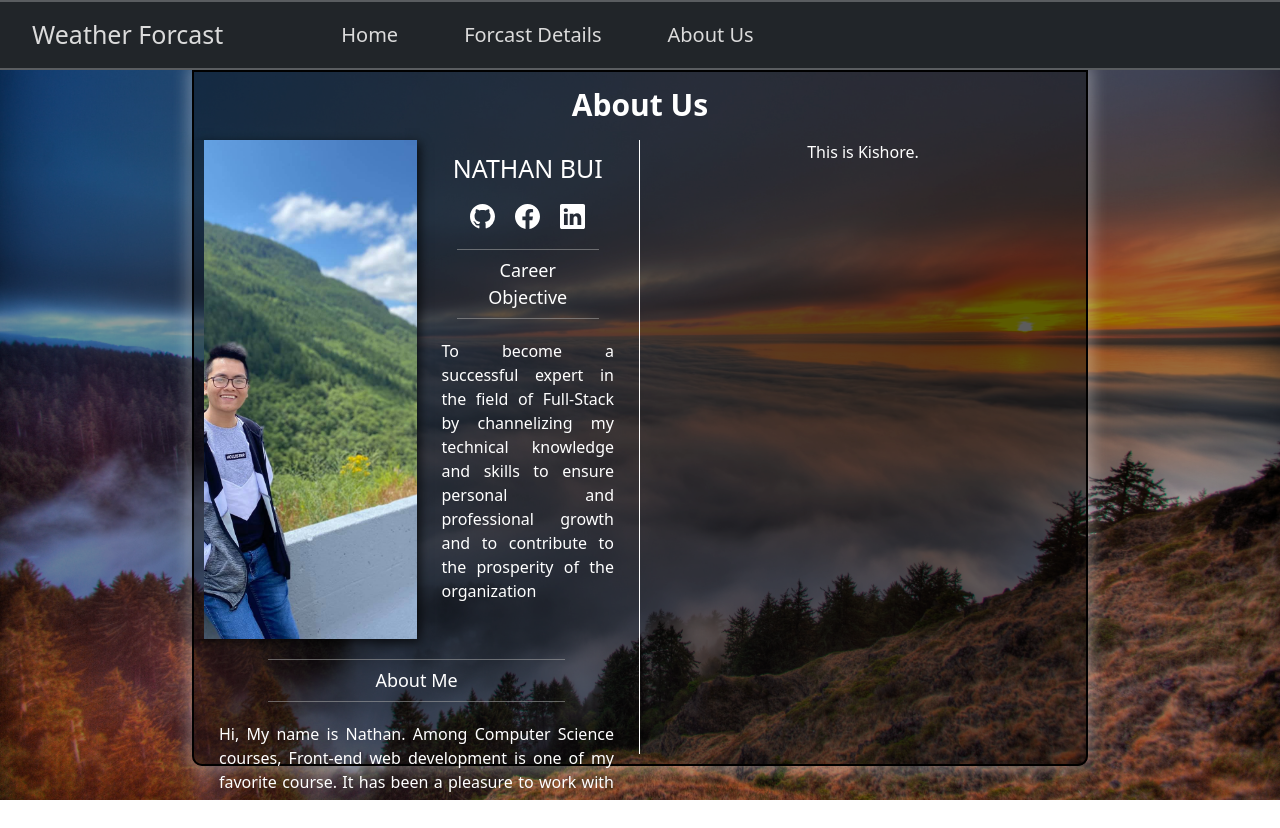
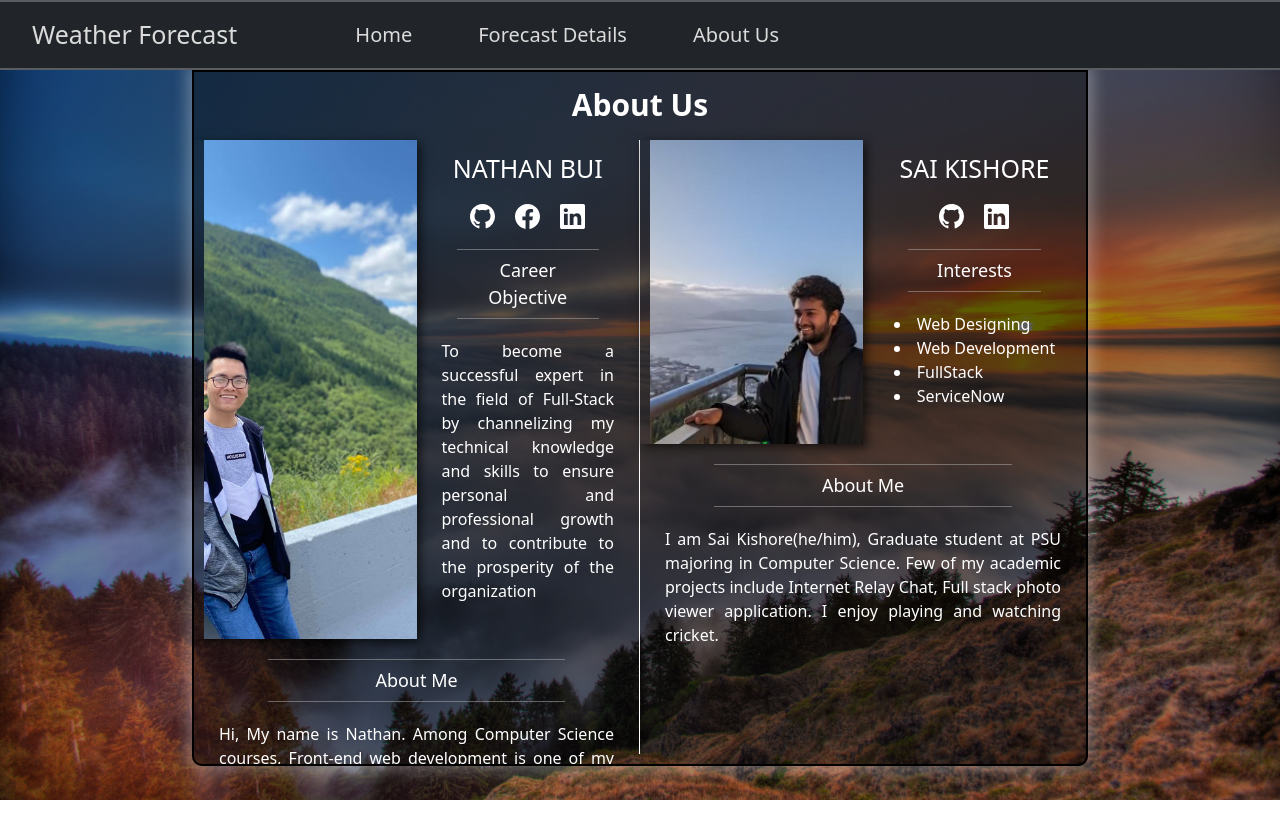
Before and after one commit to huutribui/CS430-530P-project, a React (Create React App) app: page /aboutUs in a window 1280 px wide. After the commit the page ends 800 px from the top, so only its background shows below. Built offline with nearby package versions, Linux system fonts and the light colour scheme.

Commit message:
Kishore Aboutus page
Added details in about us page

```diff
--- a/src/components/NavBar.jsx
+++ b/src/components/NavBar.jsx
@@ -28,7 +28,7 @@
 						class="navbar-brand navbarLogoLightTheme navbarLeft"
 						onClick={handleHomePageClick}
 					>
-						Weather Forcast
+						Weather Forecast
 					</a>
 					<button
 						class="navbar-toggler bg-secondary"
@@ -61,7 +61,7 @@
 									aria-current="page"
 									onClick={handleForecastClick}
 								>
-									Forcast Details
+									Forecast Details
 								</a>
 							</li>
 							<li class="nav-item">
--- a/src/pages/AboutUs.css
+++ b/src/pages/AboutUs.css
@@ -4,6 +4,7 @@
   flex-direction: column;
   justify-content: center;
   padding-bottom: 10px;
+  overflow: auto;
 }
 
 .aboutUs .aboutUsTitle {
@@ -71,6 +72,10 @@
   text-align: justify;
   padding: 10px 15px;
 }
+.aboutUs .aboutMeData1 {
+  text-align: justify;
+  padding: 10px 15px;
+}
 
 .aboutUs .aboutUsIcons {
   margin-bottom: 20px;
--- a/src/pages/AboutUs.jsx
+++ b/src/pages/AboutUs.jsx
@@ -1,11 +1,17 @@
 import React from 'react';
 import './AboutUs.css';
 import NathanCoverImg from '../assets/nathancover.jpg';
+import KishorePhoto from '../assets/KishorePhoto.jpg'
 
 const NATHAN_FB_URL = 'https://www.facebook.com/tri.buihuu.7';
 const NATHAN_LINKEDIN_URL =
 	'https://www.linkedin.com/in/huu-tri-bui-736253224/';
 const NATHAN_GITHUB_URL = 'https://github.com/NathanBuiPDX';
+
+
+const KISHORE_LINKEDIN_URL =
+	'https://www.linkedin.com/in/sai-kishore-raju-k-771110262/';
+const KISHORE_GITHUB_URL = 'https://github.com/KSKRLIFE';
 
 const AboutUs = () => {
 	const openFacebookLink = (event, url) => {
@@ -34,7 +40,7 @@
 						<img
 							src={NathanCoverImg}
 							className="coverImg"
-							alt="Nathan playing violin"
+							alt="Nathan image"
 						/>
 						<div className="generalInformation">
 							<div className="name">NATHAN BUI</div>
@@ -77,7 +83,7 @@
 								<a
 									className="aboutMeLink"
 									onClick={(event) =>
-										openGithubLink(event, NATHAN_LINKEDIN_URL)
+										openLinkedInLink(event, NATHAN_LINKEDIN_URL)
 									}
 									target="_blank"
 								>
@@ -113,7 +119,70 @@
 					</div>
 				</div>
 				<div className="aboutUsMember">
-					<p>This is Kishore.</p>
+                <div className="imageIconDisplay">
+						<img
+							src={KishorePhoto}
+							className="coverImg"
+							alt="Kishore Photo"
+						/>
+						<div className="generalInformation">
+							<div className="name">SAI KISHORE</div>
+							<div className="aboutUsIcons">
+								<a
+									className="aboutMeLink"
+									onClick={(event) => openGithubLink(event, KISHORE_GITHUB_URL)}
+									target="_blank"
+								>
+									<svg
+										xmlns="http://www.w3.org/2000/svg"
+										width="25"
+										height="25"
+										fill="white"
+										class="bi bi-github"
+										viewBox="0 0 16 16"
+										alt="GitHub icon"
+										id={KISHORE_GITHUB_URL}
+									>
+										<path d="M8 0C3.58 0 0 3.58 0 8c0 3.54 2.29 6.53 5.47 7.59.4.07.55-.17.55-.38 0-.19-.01-.82-.01-1.49-2.01.37-2.53-.49-2.69-.94-.09-.23-.48-.94-.82-1.13-.28-.15-.68-.52-.01-.53.63-.01 1.08.58 1.23.82.72 1.21 1.87.87 2.33.66.07-.52.28-.87.51-1.07-1.78-.2-3.64-.89-3.64-3.95 0-.87.31-1.59.82-2.15-.08-.2-.36-1.02.08-2.12 0 0 .67-.21 2.2.82.64-.18 1.32-.27 2-.27.68 0 1.36.09 2 .27 1.53-1.04 2.2-.82 2.2-.82.44 1.1.16 1.92.08 2.12.51.56.82 1.27.82 2.15 0 3.07-1.87 3.75-3.65 3.95.29.25.54.73.54 1.48 0 1.07-.01 1.93-.01 2.2 0 .21.15.46.55.38A8.012 8.012 0 0 0 16 8c0-4.42-3.58-8-8-8z" />
+									</svg>
+								</a>
+								<a
+									className="aboutMeLink"
+									onClick={(event) =>
+										openLinkedInLink(event, KISHORE_LINKEDIN_URL)
+									}
+									target="_blank"
+								>
+									<svg
+										xmlns="http://www.w3.org/2000/svg"
+										width="25"
+										height="25"
+										fill="white"
+										class="bi bi-linkedin"
+										viewBox="0 0 16 16"
+										alt="LinkedIn icon"
+									>
+										<path d="M0 1.146C0 .513.526 0 1.175 0h13.65C15.474 0 16 .513 16 1.146v13.708c0 .633-.526 1.146-1.175 1.146H1.175C.526 16 0 15.487 0 14.854V1.146zm4.943 12.248V6.169H2.542v7.225h2.401zm-1.2-8.212c.837 0 1.358-.554 1.358-1.248-.015-.709-.52-1.248-1.342-1.248-.822 0-1.359.54-1.359 1.248 0 .694.521 1.248 1.327 1.248h.016zm4.908 8.212V9.359c0-.216.016-.432.08-.586.173-.431.568-.878 1.232-.878.869 0 1.216.662 1.216 1.634v3.865h2.401V9.25c0-2.22-1.184-3.252-2.764-3.252-1.274 0-1.845.7-2.165 1.193v.025h-.016a5.54 5.54 0 0 1 .016-.025V6.169h-2.4c.03.678 0 7.225 0 7.225h2.4z" />
+									</svg>
+								</a>
+							</div>
+							<p className="aboutUsSubHeader">Interests</p>
+							<p className="aboutMeData1">
+                             <li>Web Designing</li>
+                             <li>Web Development</li>
+                             <li>FullStack</li>
+                             <li>ServiceNow</li>
+							 </p>
+						</div>
+					</div>
+					<div className="aboutMeText">
+						<p className="aboutUsSubHeader">About Me</p>
+						<div className="aboutMeData">
+                        I am Sai Kishore(he/him), Graduate student at PSU majoring in Computer Science.
+                        Few of my academic projects include Internet Relay Chat, Full stack photo viewer application.
+                        I enjoy playing and watching cricket.
+						</div>
+					</div>
 				</div>
 			</div>
 		</div>
--- a/src/pages/ForecastPage.jsx
+++ b/src/pages/ForecastPage.jsx
@@ -287,8 +287,9 @@
 
 	return (
 		<div className="forecastPage">
+
 			<div>
-				{/* <input type="search" placeholder="Search" className="search" /> */}
+				{<input type="search" placeholder="Search" className="search" /> }
                 <input
 						type="text"
 						id="search"
@@ -323,11 +324,6 @@
 					&deg;F
 				</p>
 			</div>
-
-			<div className="minmaxTempForecast">
-                <div className="graphLabel">Min Max Temperature Graph for the next 24 Hours</div>
-                {data24Hours && renderLineChart()}
-            </div>
             <div className='hourlyData'>
             {data24Hours && Array.isArray(data24Hours.list) && data24Hours.list.map((data, index) => (
             <div key={index} className='each3hours'>
@@ -337,6 +333,11 @@
             </div>
             ))}
             </div>
+			<div className="minmaxTempForecast">
+                <div className="graphLabel">Min Max Temperature Graph for the next 24 Hours</div>
+                {data24Hours && renderLineChart()}
+            </div>
+
 		</div>
 	);
 };
```
Also changed, not shown: src/assets/KishorePhoto.jpg (added). Lines whose indentation alone changed are shown as unchanged.
